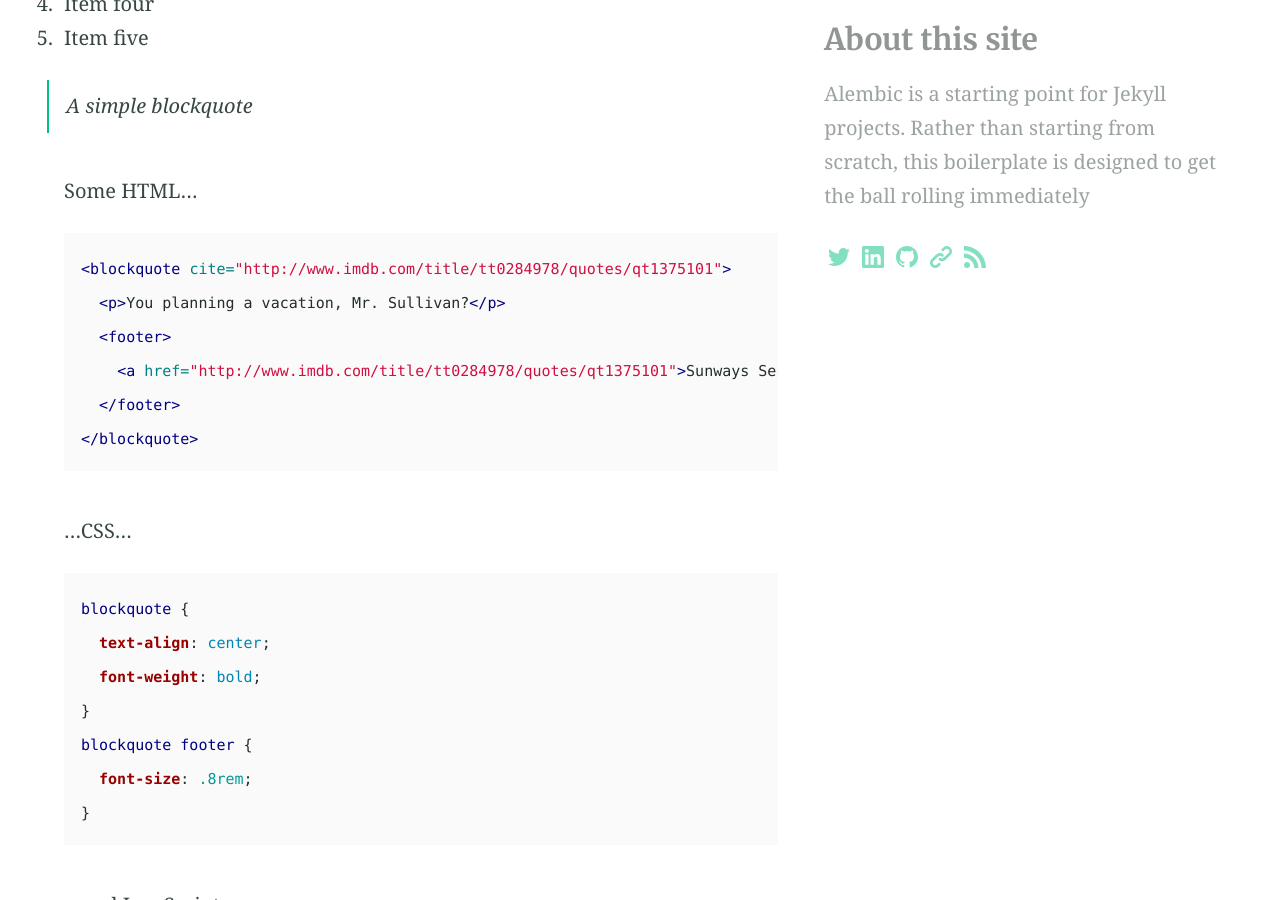
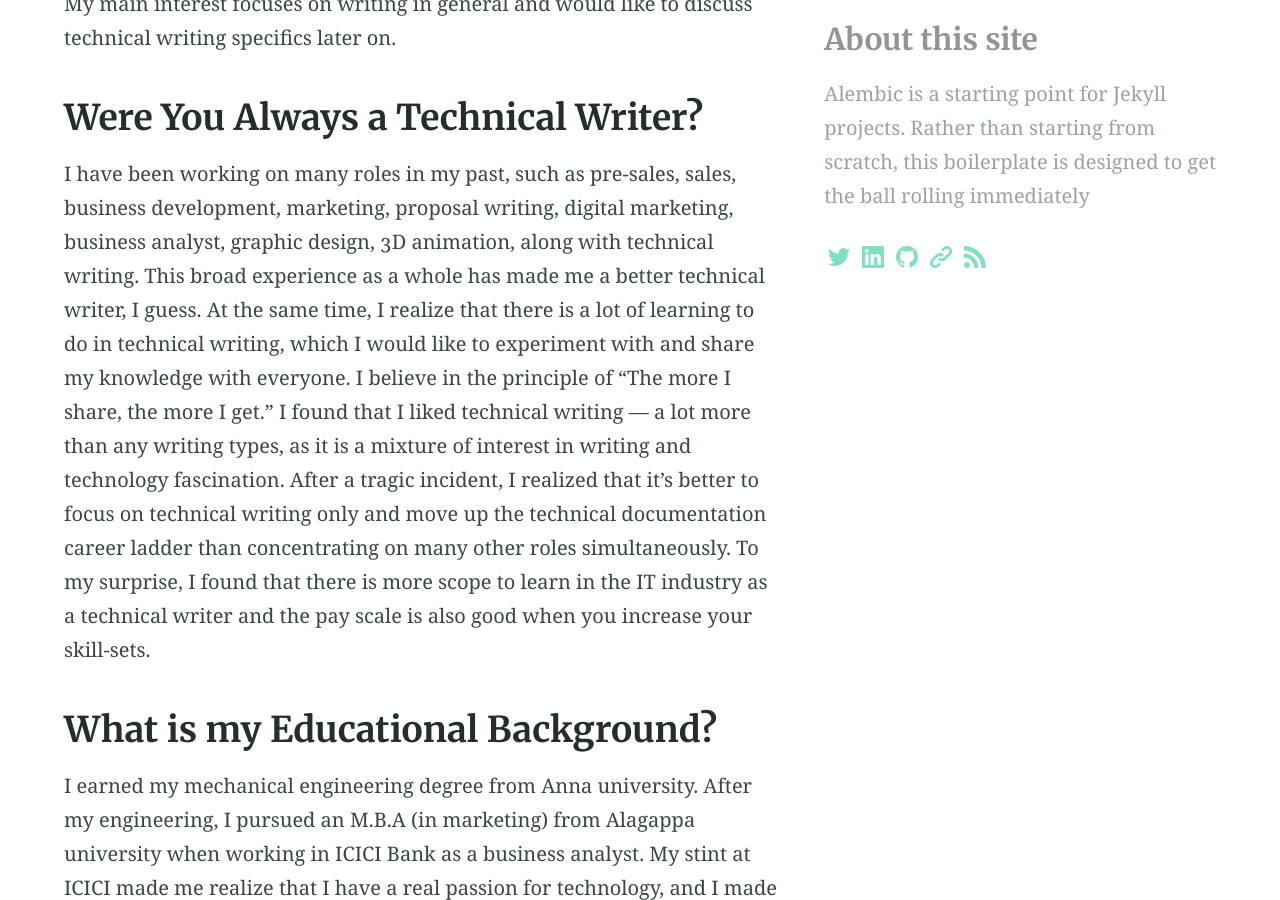
Before and after one commit to Nitish313/watchnationpro, a Jekyll site: the page built from about-me.md, in a window 1280 px wide and 900 px high, scrolled down 1239 px. Built offline with Jekyll 4.4.1, drawn with Linux system fonts in a browser that asks for light colours; some of the changed text lies outside the part shown.

Commit message:
about me

````diff
--- a/about-me.md
+++ b/about-me.md
@@ -7,126 +7,40 @@
 aside: true
 ---
 
-<small>A small element</small>
+# Nazurudeen J
+I'm a technical writer in Chennai, Tamil Nadu, India, mostly writing developer documentation. I work at Agilysys Technologies India private limited in the Technical communication department, focusing on our company's payment product.
+In TechWritersNation.com blog, which focuses on technical writing, I write about my learning on topics such as the following:
+* Design principles
+* Information authoring
+* SDLC and DDLC
+* Agile methodologies
+* API documentation
+* Graphic Design
+* English grammar
+* Role of videos in the technical documentation space
+* Technical documentation Tools
+* Video Tools
+* Technical documentation careers
+And many more
 
-[A link](https://david.darn.es "A link")
+My main interest focuses on writing in general and would like to discuss technical writing specifics later on.
 
-Lorem ipsum dolor sit amet, consectetur adip* isicing elit, sed do eiusmod *tempor incididunt ut labore et dolore magna aliqua.
+## Were You Always a Technical Writer?
 
-Duis aute irure dolor in [A link](https://david.darn.es "A link") reprehenderit in voluptate velit esse cillum **bold text** dolore eu fugiat nulla pariatur. Excepteur span element sint occaecat cupidatat non proident, sunt _italicised text_ in culpa qui officia deserunt mollit anim id `some code` est laborum.
+I have been working on many roles in my past, such as pre-sales, sales, business development, marketing, proposal writing, digital marketing, business analyst, graphic design, 3D animation, along with technical writing. This broad experience as a whole has made me a better technical writer, I guess. At the same time, I realize that there is a lot of learning to do in technical writing, which I would like to experiment with and share my knowledge with everyone. I believe in the principle of "The more I share, the more I get."
+I found that I liked technical writing — a lot more than any writing types, as it is a mixture of interest in writing and technology fascination. After a tragic incident, I realized that it's better to focus on technical writing only and move up the technical documentation career ladder than concentrating on many other roles simultaneously. To my surprise, I found that there is more scope to learn in the IT industry as a technical writer and the pay scale is also good when you increase your skill-sets.
 
-* An item
-* An item
-* An item
-* An item
-* An item
+## What is my Educational Background?
+I earned my mechanical engineering degree from Anna university. After my engineering, I pursued an M.B.A (in marketing) from Alagappa university when working in ICICI Bank as a business analyst.
+My stint at ICICI made me realize that I have a real passion for technology, and I made the mistake of choosing an incorrect stream during my engineering. But, no regrets. Knowledge is always knowledge. Does education background matter in this internet world where all the information is free or low cost? I am glad to be in this technology-driven world and being a technical writer.
 
-1. Item one
-2. Item two
-3. Item three
-4. Item four
-5. Item five
+## Why do I want to write this blog?
+I want to explore and expand my knowledge to go beyond my comfort zone. There is a lot of scope for improvement in the IT industry; I want to experiment and keep myself updated. I also do realize that there are a few basic concepts that I need to unlearn and relearn many things.
+TechWritersNation is my personal blog, where I can make mistakes and learn new things from them.
+For example, I owned a couple of WordPress websites. The loading speed was slow, and I started figuring out solutions for it and learned quite a few concepts to overcome the challenges. Then, I found that rather than hosting a WordPress website (which is mainstream), it is better to have static websites, and the loading speed is significantly less for static sites. At the same time, I can save money on hosting when you can host a website free of cost on GitHub with your domain name. I can learn more concepts through blogging, like search engine optimization, publishing on the web, the latest technology trends, etc.
+I also have a desire to grow with writing. I have experimented with other forms of writing, like business writing, creative writing, etc. I believe that constant writing in blogs will make me search for new topics, think and interrogate it from different perspectives, and improve me as a holistic writer.
 
-> A simple blockquote
-
-Some HTML...
-
-``` html
-<blockquote cite="http://www.imdb.com/title/tt0284978/quotes/qt1375101">
-  <p>You planning a vacation, Mr. Sullivan?</p>
-  <footer>
-    <a href="http://www.imdb.com/title/tt0284978/quotes/qt1375101">Sunways Security Guard</a>
-  </footer>
-</blockquote>
-```
-
-...CSS...
-
-``` css
-blockquote {
-  text-align: center;
-  font-weight: bold;
-}
-blockquote footer {
-  font-size: .8rem;
-}
-```
-
-...and JavaScript
-
-``` js
-const blockquote = document.querySelector("blockquote")
-const bolden = (keyString, string) =>
-  string.replace(new RegExp(keyString, 'g'), '<strong>'+keyString+'</strong>')
-
-blockquote.innerHTML = bolden("Mr. Sullivan", blockquote.innerHTML)
-```
-
-`Single line of code`
-
-## HTML Includes
-
-### Contact form
-
-{% include site-form.html %}
-
-``` html
-{% raw %}{% include site-form.html %}{% endraw %}
-```
-
-### Demo map embed
-
-{% include map.html id="1UT-2Z-Vg_MG_TrS5X2p8SthsJhc" title="Coffee shop map" %}
-
-``` html
-{% raw %}{% include map.html id="XXXXXX" title="Coffee shop map" %}{% endraw %}
-```
-
-### Button include
-
-{% include button.html text="A button" link="https://david.darn.es" %}
-
-{% include button.html text="A button with icon" link="https://twitter.com/daviddarnes" icon="twitter" %}
-
-``` html
-{% raw %}{% include button.html text="A button" link="https://david.darn.es" %}
-{% include button.html text="A button with icon" link="https://twitter.com/daviddarnes" icon="twitter" %}{% endraw %}
-```
-
-### Icon include
-
-{% include icon.html id="twitter" title="twitter" %} [{% include icon.html id="linkedin" title="twitter" %}](https://www.linkedin.com/in/daviddarnes)
-
-``` html
-{% raw %}{% include icon.html id="twitter" title="twitter" %}
-[{% include icon.html id="linkedin" title="twitter" %}](https://www.linkedin.com/in/daviddarnes){% endraw %}
-```
-
-### Video include
-
-{% include video.html id="zrkcGL5H3MU" title="Siteleaf tutorial video" %}
-
-``` html
-{% raw %}{% include video.html id="zrkcGL5H3MU" title="Siteleaf tutorial video" %}{% endraw %}
-```
-
-
-### Image includes
-
-{% include figure.html image="https://picsum.photos/600/800?image=894" caption="Image with caption" width="300" height="800" %}
-
-{% include figure.html image="https://picsum.photos/600/800?image=894" caption="Right aligned image" position="right" width="300" height="800" %}
-
-{% include figure.html image="https://picsum.photos/600/800?image=894" caption="Left aligned image" position="left" width="300" height="800" %}
-
-{% include figure.html image="https://picsum.photos/1600/800?image=894" alt="Image with just alt text" %}
-
-``` html
-{% raw %}{% include figure.html image="https://picsum.photos/600/800?image=894" caption="Image with caption" width="300" height="800" %}
-
-{% include figure.html image="https://picsum.photos/600/800?image=894" caption="Right aligned image" position="right" width="300" height="800" %}
-
-{% include figure.html image="https://picsum.photos/600/800?image=894" caption="Left aligned image" position="left" width="300" height="800" %}
-
-{% include figure.html image="https://picsum.photos/1600/800?image=894" alt="Image with just alt text" %}{% endraw %}
-```
+## How Do I Contact You?
+If you have a question or want to drop me a line, send your feedback to the e-mail address below.
+Nazurudeen J.
+nazeerbai@gmail.com
````
Also changed, not shown: about-me_backup.md (added, +132 -0 lines).
